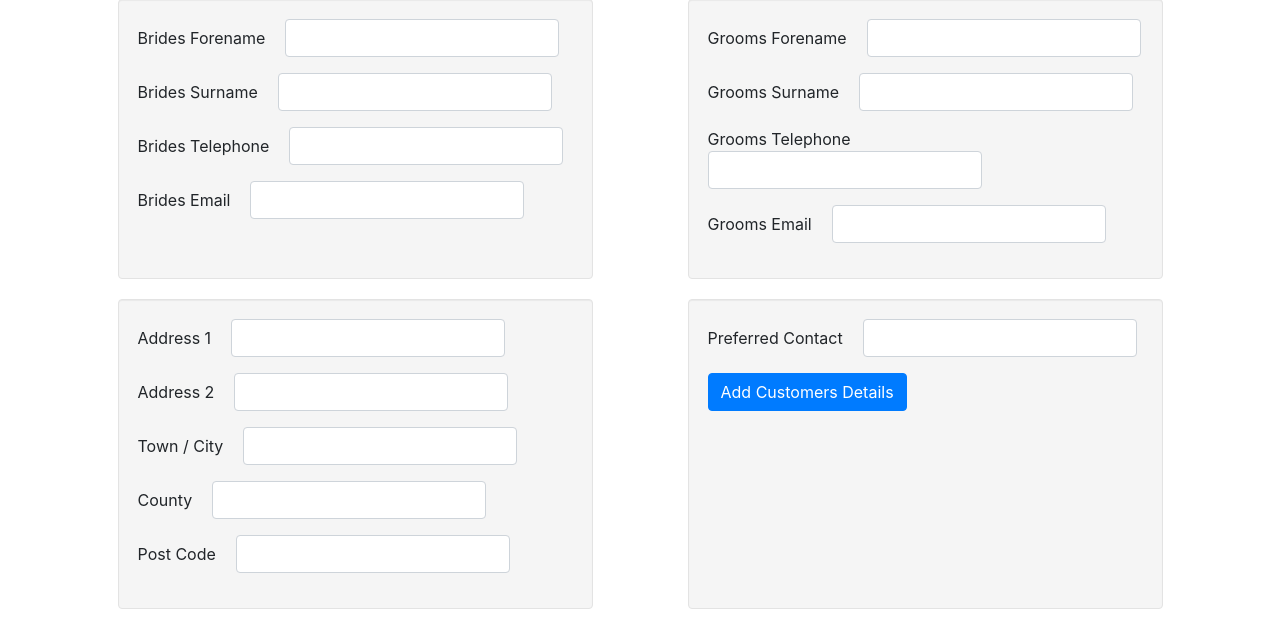
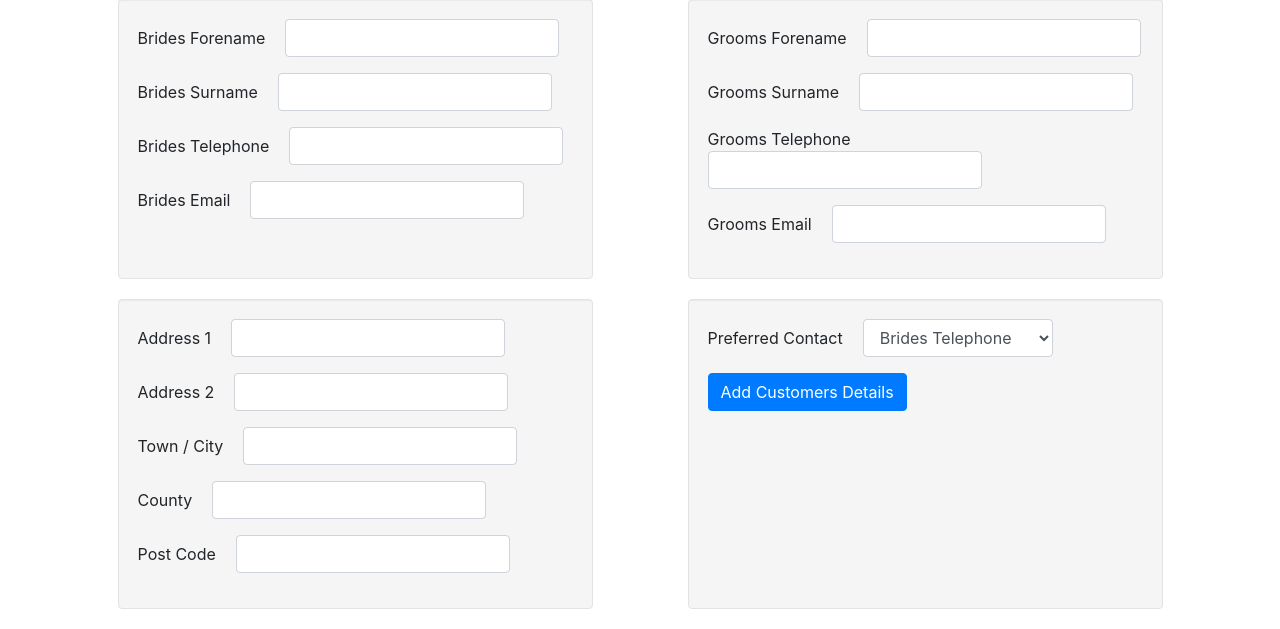
Before and after one commit to jjackson19862017/WeddingBookingSystem, a PHP site: page /admin/customers.php?source=add_customer in a window 1280 px wide. Shown: the part 188-817 px from the top of the page. Run offline with PHP 8.4, Linux system fonts and the light colour scheme; the visitor is signed in with stand-in values (Sample User, id 1); a stand-in replaces the project's code that opens the database connection.

Commit message:
Finished the Preferred Contact Option

```diff
--- a/admin/includes/forms/formaddcustomer.php
+++ b/admin/includes/forms/formaddcustomer.php
@@ -63,7 +63,12 @@
                     <div class="col-xs-12 col-md-5 well mx-auto">
                         <div class="form-group form-inline">
                             <label for="preferred_contact">Preferred Contact</label>
-                            <input type="text" name="preferred_contact" id="" class="form-control">
+                            <select class="form-control" id="" name="preferred_contact">
+                            <option>Brides Telephone</option>
+                            <option>Brides Email</option>
+                            <option>Grooms Telephone</option>
+                            <option>Grooms Email</option>
+                            </select>
                         </div>
                         <div class="form-group">
                             <input type="submit" class="btn btn-primary" name="create_customer" id="" Value="Add Customers Details">
--- a/admin/includes/functions.php
+++ b/admin/includes/functions.php
@@ -55,14 +55,14 @@ global $style_no;
                                 $style_wedding_booked = $style_no . " class='align-middle'";
                             }
 
-                            $bride_and_groom = $brides_forename . " " . $brides_surname . " and " . $grooms_forename . " " . $grooms_surname . "<br>" . $preferred_contact;
+                            $bride_and_groom = $brides_forename . " " . $brides_surname . " and " . $grooms_forename . " " . $grooms_surname . " - " . $preferred_contact;
 
                             echo "<tr>";
                             echo "<td class='align-middle'>$bride_and_groom </td>";
                             echo "<td $style_wedding_booked>$wedding_booked</td>";
-                            echo "<td class='align-middle'><a class='btn btn-primary' role='button' href='customers.php?source=view_customer&view_customer={$customer_id}'><i class='fas fa-eye'></i> View</a>
-                                <a class='btn btn-success' role='button' href='customers.php?source=edit_customer&edit_customer={$customer_id}'><i class='fas fa-user-edit'></i> Edit</a>
-                                <a class='btn btn-danger' role='button' href='customers.php?delete={$customer_id}'><i class='fas fa-trash-alt'></i> Delete</a></td>";
+                            echo "<td class='align-middle'><a class='btn btn-primary btn-sm' role='button' href='customers.php?source=view_customer&view_customer={$customer_id}'><i class='fas fa-eye'></i> View</a>
+                                <a class='btn btn-success btn-sm' role='button' href='customers.php?source=edit_customer&edit_customer={$customer_id}'><i class='fas fa-user-edit'></i> Edit</a>
+                                <a class='btn btn-danger btn-sm' role='button' href='customers.php?delete={$customer_id}'><i class='fas fa-trash-alt'></i> Delete</a></td>";
                             echo "</tr>";
                             }
 }
@@ -412,6 +412,17 @@ function create_customer() {
         $grooms_telephone = $_POST['grooms_telephone'];
         $grooms_email = $_POST['grooms_email'];
         $preferred_contact = $_POST['preferred_contact'];
+
+        if($preferred_contact == "Brides Telephone") {
+            $preferred_contact = $brides_telephone;
+        } elseif ($preferred_contact == "Brides Email") {
+            $preferred_contact = $brides_email;
+        } elseif ($preferred_contact == "Grooms Telephone") {
+            $preferred_contact = $grooms_telephone;
+        } else $preferred_contact = $grooms_email;
+
+
+
         $address_1 = $_POST['address_1'];
         $address_2 = $_POST['address_2'];
         $town_city = $_POST['town_city'];
--- a/admin/includes/tables/tabletopcustomer.php
+++ b/admin/includes/tables/tabletopcustomer.php
@@ -1,12 +1,12 @@
 <div class="container">
-                    <table class = "table table-bordered table-hover text-center">
+                    <table class = "table table-sm table-bordered table-hover text-center">
                     <caption>List of customers.</caption>
                                 <thead class="thead-dark">
                                     <tr>
 
                                         <th class="align-middle" style="width: 400px;">Bride and Groom</th>
-                                        <th class="align-middle" style="width: 100px;">Wedding Booked</th>
-                                        <th class="align-middle" style="width: 300px;">Operations</th>
+                                        <th class="align-middle" style="width: 50px;">Wedding Booked</th>
+                                        <th class="align-middle" style="width: 150px;">Operations</th>
 
                                     </tr>
                                 </thead>
```
Also changed, not shown: admin/includes/forms/formeditcustomer.php (+22 -2 lines), README.md.
